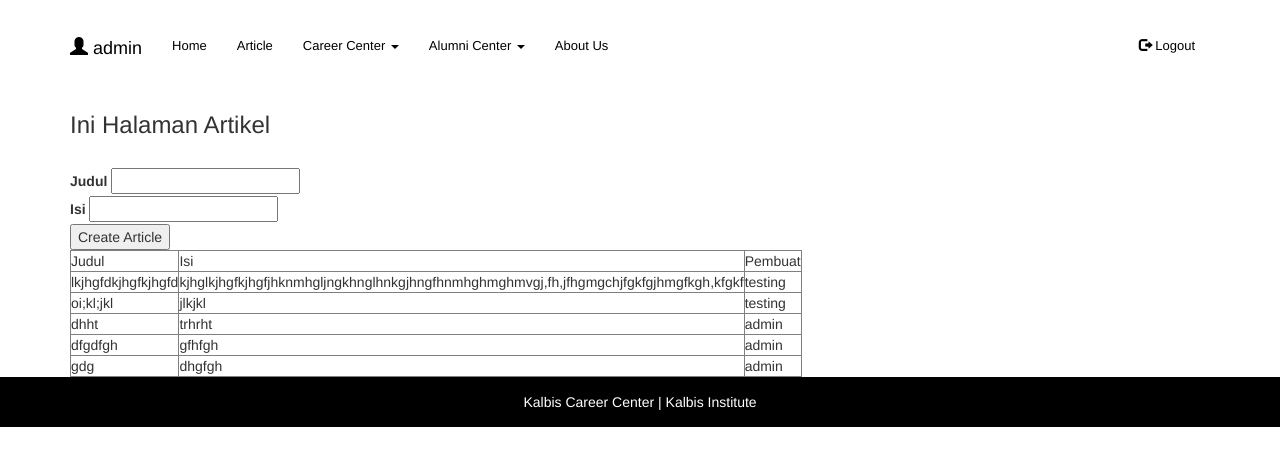
After one commit to bleizing/karir, a PHP site: page /article.php in a window 1280 px wide. The commit adds this page. Shown: the top 466 px of the page. Run offline with PHP 8.4, Linux system fonts and the light colour scheme; a user stored in the database is signed in; data comes from the database, SQL or seed files in the repository; both versions use the stored data as it was after the commit; tables that the repository leaves empty hold one stand-in row (values such as "Sample post"); some libraries are stand-ins or nearby versions.

Commit message:
Create Article

```diff
--- a/admin.php
+++ b/admin.php
@@ -6,7 +6,8 @@ include('menu_admin.php');
 
 
 <div class="container">
-  <h3>Dibuatkan CRUD diTiap Menu</h3>
+    <h3>Dibuatkan CRUD diTiap Menu</h3>
+    <?php if (isset($_SESSION['error'])) echo $_SESSION['error']; ?>
 </div>
 
 
--- /dev/null
+++ b/article.php
@@ -0,0 +1,51 @@
+<?php
+/**
+ * Created by PhpStorm.
+ * User: Bleizing
+ * Date: 9/25/2017
+ * Time: 3:16 PM
+ */
+
+include('cekadmin.php');
+include('header.php');
+include('menu_admin.php');
+include('get_article.php');
+?>
+
+
+    <div class="container">
+        <h3>Ini Halaman Artikel</h3>
+        <br>
+        <form action="create_article.php" method="post">
+            <label>Judul</label>
+            <input type="text" name="judul">
+            <br>
+            <label>Isi</label>
+            <input type="text" name="isi">
+            <br>
+            <button type="submit" name="submit">Create Article</button>
+        </form>
+
+        <table border="1">
+            <tr>
+                <td>Judul</td>
+                <td>Isi</td>
+                <td>Pembuat</td>
+            </tr>
+            <?php
+            foreach ($datax as $key => $value) {
+                echo "<tr>";
+                echo "<td>" . $value['article_judul'] . "</td>";
+                echo "<td>" . $value['article_isi'] . "</td>";
+                echo "<td>" . $value['user_username'] . "</td>";
+                echo "</tr>";
+            }
+            ?>
+        </table>
+    </div>
+
+
+
+<?php
+include('footer.php');
+?>
--- /dev/null
+++ b/get_article.php
@@ -0,0 +1,20 @@
+<?php
+/**
+ * Created by PhpStorm.
+ * User: Bleizing
+ * Date: 9/25/2017
+ * Time: 3:40 PM
+ */
+
+include "connection.php";
+
+$connection = new connection();
+$conn = $connection->connect("localhost", "root", "", "karir");
+
+$query = "SELECT * FROM article a left join user b on a.user_id = b.user_id order by article_ts desc";
+
+$result = $conn->query($query);
+$datax = array();
+while ($data = $result->fetch_array()) {
+    $datax[] = $data;
+}
--- a/login.php
+++ b/login.php
@@ -23,8 +23,9 @@ if($result->num_rows < 1) {
 
     $row = $result->fetch_array();
 
-    $_SESSION['username']=$row['user_username'];
+    $_SESSION['username'] = $row['user_username'];
     $_SESSION['level'] = $row['level_user_nama'];
+    $_SESSION['user_id'] = $row['user_id'];
 
     if($_SESSION['level'] == "Administrator") {
         header("Location: admin.php");
--- a/menu_admin.php
+++ b/menu_admin.php
@@ -15,7 +15,7 @@
     <div class="collapse navbar-collapse" id="myNavbar">
       <ul class="nav navbar-nav">
 			<li><a href="#"> Home </a> </li>
-			<li><a href="#"> Article </a> </li> <!-- buat CRUD Artikel -->
+			<li><a href="article.php"> Article </a> </li> <!-- buat CRUD Artikel -->
 			<li class="dropdown"><a class="dropdown-toggle" data-toggle="dropdown" href="#">Career Center <span class="caret"></span></a>
 				<ul class="dropdown-menu">
 					<li><a href="#">Job Vacancies</a></li><!-- buat CRUD lowongan pekerjaan -->
```
Also changed, not shown: create_article.php (added, +29 -0 lines), karir.sql (+50 -1 lines).
